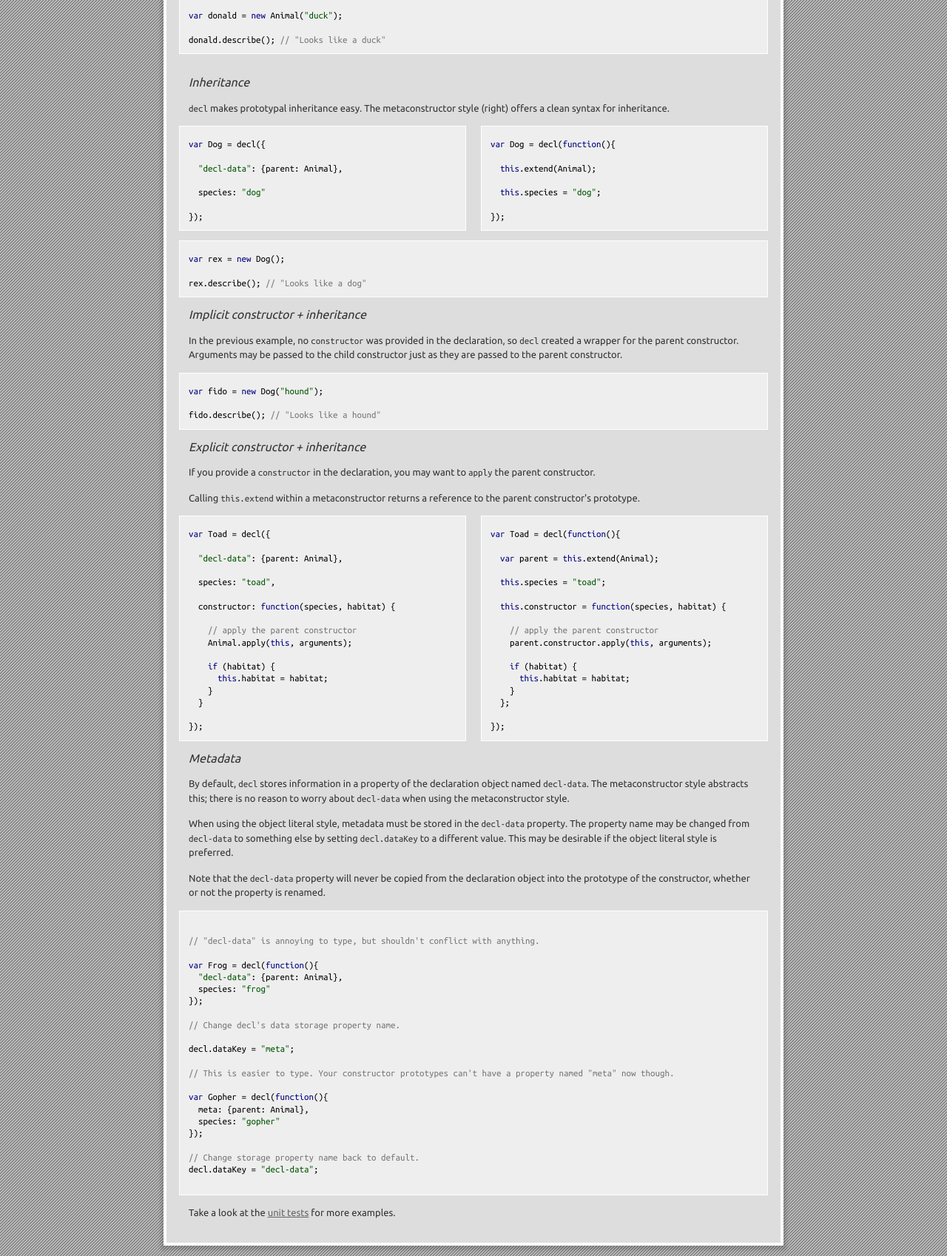
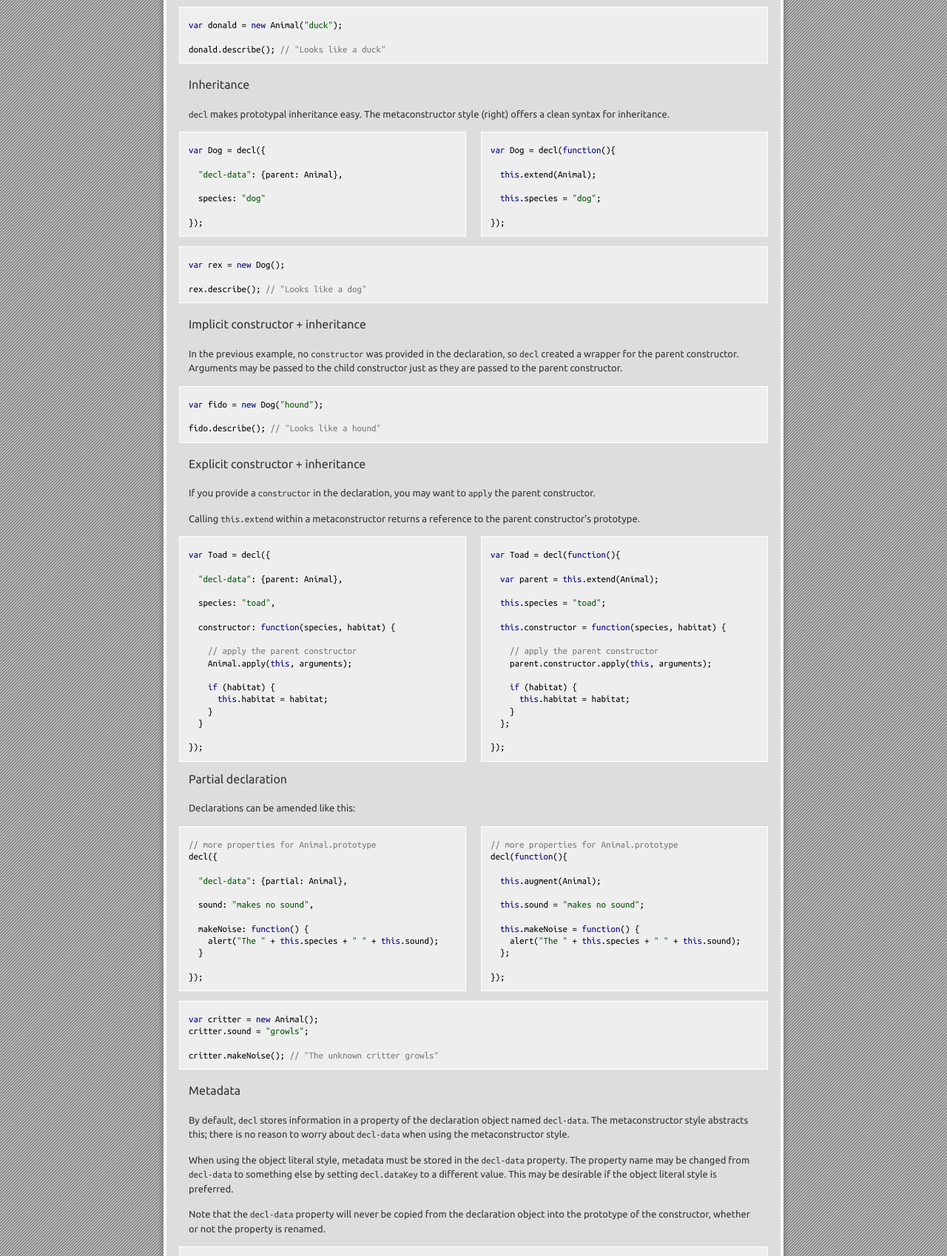
Before and after one commit to gitbuh/decl, a plain HTML site: page site/example.html in a window 1280 px wide. Shown: the part 1102-2800 px from the top of the page at 74% size. Drawn offline with Linux system fonts and the light colour scheme.

Commit message:
site crap

```diff
--- a/site/example.html
+++ b/site/example.html
@@ -10,7 +10,9 @@
 </h1>
 <iframe src="nav.html"></iframe>
 
-<h4>Example example</h4>
+<!-- example -->
+
+<h3>Example example</h3>
 
 <p>
   In each example, the object literal style is shown on the left,
@@ -33,11 +35,9 @@ var ExampleThing = decl(function(){
 });
 </code></pre>
 
+<!-- example -->
 
-
-
-
-<h4>Implicit constructor</h4>
+<h3>Implicit constructor</h3>
 
 <p>
   There's no need to provide a <code>constructor</code> function
@@ -78,13 +78,9 @@ item.title = "glass sculpture";
 item.describe(); // "Looks like a glass sculpture."
 </code></pre>
 
+<!-- example -->
 
-
-
-
-
-
-<h4>Explicit constructor</h4>
+<h3>Explicit constructor</h3>
 
 <p>
   You may provide an explicit <code>constructor</code> function
@@ -133,17 +129,9 @@ var donald = new Animal("duck");
 donald.describe(); // "Looks like a duck"
 </code></pre>
 
-<div style="clear:both"></div>
+<!-- example -->
 
-
-
-
-
-
-
-
-
-<h4>Inheritance</h4>
+<h3>Inheritance</h3>
 
 <p>
   <code>decl</code> makes prototypal inheritance easy.
@@ -176,13 +164,9 @@ var rex = new Dog();
 rex.describe(); // "Looks like a dog"
 </code></pre>
 
+<!-- example -->
 
-
-
-
-
-
-<h4>Implicit constructor + inheritance</h4>
+<h3>Implicit constructor + inheritance</h3>
 
 <p>
   In the previous example, no <code>constructor</code> was provided
@@ -197,10 +181,9 @@ var fido = new Dog("hound");
 fido.describe(); // "Looks like a hound"
 </code></pre>
 
+<!-- example -->
 
-
-
-<h4>Explicit constructor + inheritance</h4>
+<h3>Explicit constructor + inheritance</h3>
 
 <p>
   If you provide a <code>constructor</code> in the declaration,
@@ -253,11 +236,52 @@ var Toad = decl(function(){
 </code></pre>
 
 
+<!-- example -->
 
+<h3>Partial declaration</h3>
 
+<p>
+  Declarations can be amended like this:
+</p>
 
+<pre class="left"><code class="example">
+// more properties for Animal.prototype
+decl({
 
-<h4>Metadata</h4>
+  "decl-data": {partial: Animal},
+
+  sound: "makes no sound",
+
+  makeNoise: function() {
+    alert("The " + this.species + " " + this.sound);
+  }
+
+});
+</code></pre>
+
+<pre class="right"><code class="example">
+// more properties for Animal.prototype
+decl(function(){
+
+  this.augment(Animal);
+
+  this.sound = "makes no sound";
+
+  this.makeNoise = function() {
+    alert("The " + this.species + " " + this.sound);
+  };
+
+});
+</code></pre>
+
+<pre style="clear:both"><code class="example">
+var critter = new Animal();
+critter.sound = "growls";
+
+critter.makeNoise(); // "The unknown critter growls"
+</code></pre>
+
+<h3>Metadata</h3>
 
 <p>
   By default, <code>decl</code> stores information in a property
--- a/site/nav.html
+++ b/site/nav.html
@@ -1,7 +1,6 @@
 <html><head>
 <title>decl / nav</title>
 <link rel="stylesheet" href="res/site.css" />
-<script src="res/swfobject.js"></script>
 </head><body class="nav">
 <a href="#" onclick="top.location='index.html'; return false;">
 home</a>
```
Also changed, not shown: site/index.html (+16 -6 lines), site/res/drawing.svg (deleted).
